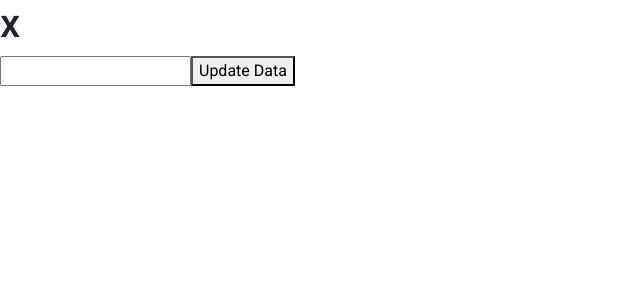
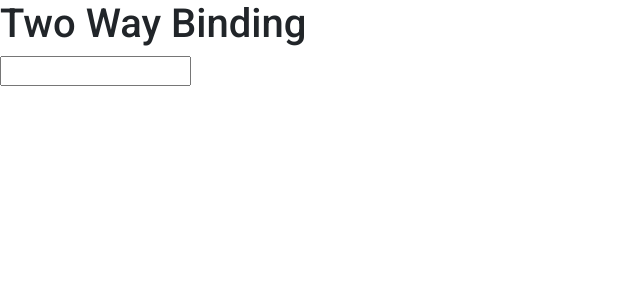
Before and after one commit to anil-sidhu/angular-12, an Angular app: page / in a window 1280 px wide. Shown: the top 300 px of the page, without its empty margins (0-640 px from the left). Built offline with nearby package versions, Linux system fonts and the light colour scheme.

Commit message:
done with 2 wway binding

```diff
--- a/src/app/app.component.html
+++ b/src/app/app.component.html
@@ -1,2 +1,4 @@
-<h1>{{ data }}</h1>
-<app-child (updateDataEvent)="updateData($event)" ></app-child>
+<h1>{{ title }}</h1>
+<input type="text" [(ngModel)]="data">
+
+<h3>{{data}}</h3>
--- a/src/app/app.component.ts
+++ b/src/app/app.component.ts
@@ -5,11 +5,6 @@
   styleUrls: ['./app.component.css'],
 })
 export class AppComponent {
-  title = 'Send data child to parent Component';
-  data="x";
-  updateData(item:string)
-  {
-    console.warn(item)
-    this.data=item;
-  }
+  title = 'Two Way Binding';
+  data:any;
 }
--- a/src/app/child/child.component.html
+++ /dev/null
@@ -1,3 +0,0 @@
-
-<input type="text" #box />
-<button (click)="updateDataEvent.emit(box.value)">Update Data</button>
--- a/src/app/child/child.component.ts
+++ /dev/null
@@ -1,16 +0,0 @@
-import { Component, OnInit, Output, EventEmitter } from '@angular/core';
-
-@Component({
-  selector: 'app-child',
-  templateUrl: './child.component.html',
-  styleUrls: ['./child.component.css']
-})
-export class ChildComponent implements OnInit {
-
-  @Output() updateDataEvent= new EventEmitter<string>();
-  constructor() { }
-
-  ngOnInit(): void {
-  }
-
-}
```
Also changed, not shown: src/app/app.module.ts (+4 -4 lines), src/app/child/child.component.css (deleted), 1 other file (tests, documents, lock files or other folders).
